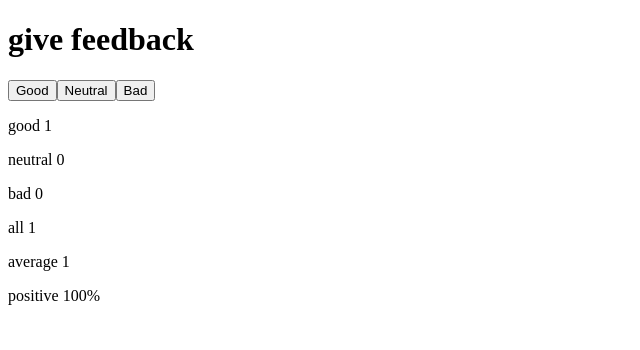
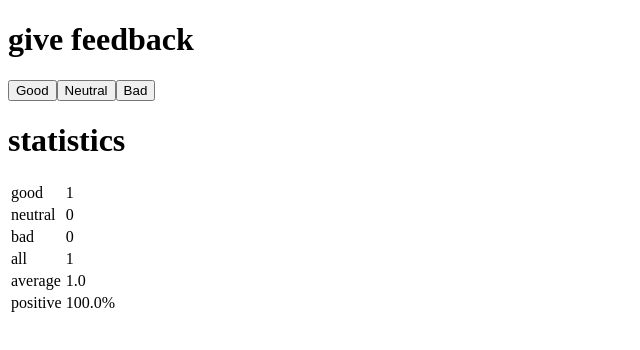
Before and after one commit to pyrobasis/fullstackOpen, a React (Vite) app in the folder part1/unicafe/: page / in a window 1280 px wide. Both pictures are taken after a click on the button "Good". Shown: the top 350 px of the page, without its empty margins (0-640 px from the left). Built offline with nearby package versions, Linux system fonts and the light colour scheme.

Commit message:
unicafe step 6

```diff
--- a/part1/unicafe/src/App.jsx
+++ b/part1/unicafe/src/App.jsx
@@ -6,24 +6,36 @@
   const [bad, setBad] = useState(0)
 
   const StatisticLine = ({value, text}) => {
-    return <p>{text} {value}</p>
+    return (
+            <tr>
+                <td>{text}</td>
+                <td>{value}</td>
+            </tr>
+          )
   }
 
   const Statistics = ({good, neutral, bad}) => {
-    <h1>statistics</h1>
 
     if(good+neutral+bad === 0){
-      return <><p>No feedback given</p></>
+      return <>
+              <h1>statistics</h1>
+              <p>No feedback given</p>
+            </>
     }
 
     return (
       <>
-        <StatisticLine text="good" value={good} />
-        <StatisticLine text="neutral" value={neutral} />
-        <StatisticLine text="bad" value={bad} />
-        <StatisticLine text="all" value={good + neutral + bad} />
-        <StatisticLine text="average" value={(good-bad)/(good+neutral+bad)} />
-        <StatisticLine text="positive" value={(good)/(good+neutral+bad) * 100 + '%'} />
+        <h1>statistics</h1>
+        <table>
+          <tbody>
+            <StatisticLine text="good" value={good} />
+            <StatisticLine text="neutral" value={neutral} />
+            <StatisticLine text="bad" value={bad} />
+            <StatisticLine text="all" value={good + neutral + bad} />
+            <StatisticLine text="average" value={((good-bad)/(good+neutral+bad)).toFixed(1)} />
+            <StatisticLine text="positive" value={((good)/(good+neutral+bad) * 100).toFixed(1) + '%'} />
+          </tbody>
+        </table>
       </>
     )
   }
@@ -33,13 +45,13 @@
   }
 
   return (
-    <div>
+    <>
       <h1>give feedback</h1>
       <Button handleClick={() => setGood(good + 1)} text='Good' />
       <Button handleClick={() => setNeutral(neutral + 1)} text='Neutral' />
       <Button handleClick={() => setBad(bad + 1)} text='Bad' />
       <Statistics good={good} neutral={neutral} bad={bad} />
-    </div>
+    </>
   )
 }
 
```
